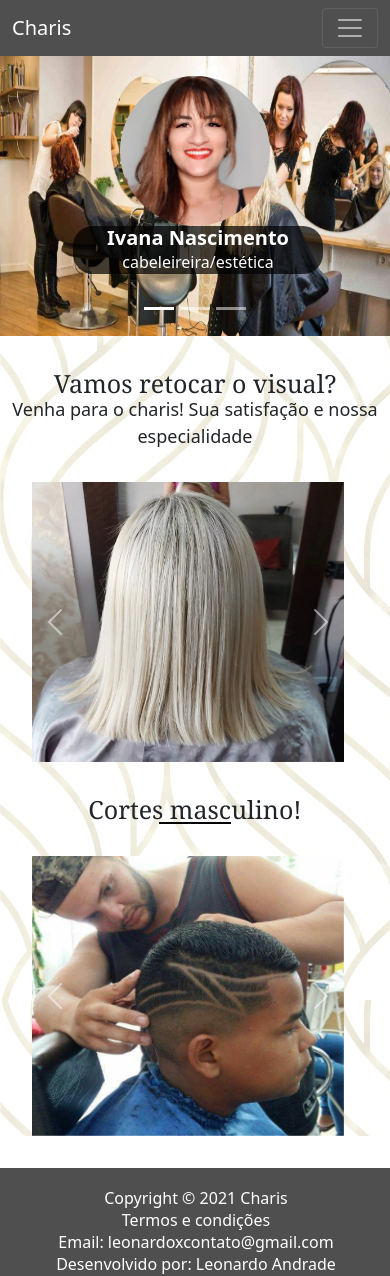
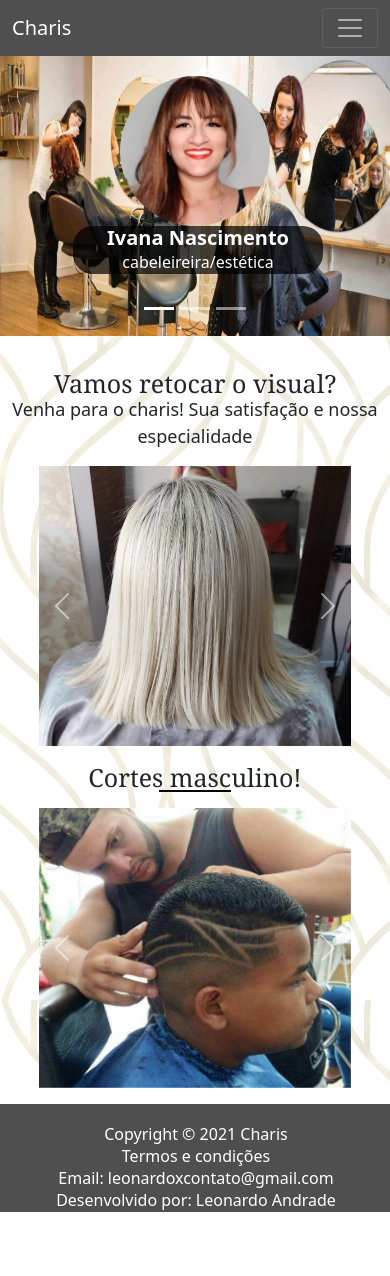
Before and after one commit to LeonardoAndrad3/ProjectCharis, a PHP site: page / in a window 390 px wide. After the commit the page ends 1212 px from the top, so only its background shows below. Run offline with PHP 8.4, Linux system fonts and the light colour scheme.

```diff
--- a/web/css/app.css
+++ b/web/css/app.css
@@ -176,9 +176,8 @@ footer{
 @media(max-width: 450px){
     .carouselCharis{
         width: 80%;
-        margin: auto;
+        margin: 1em auto;
         height: auto;
-        margin: 2em;
 
     }
 }
```
